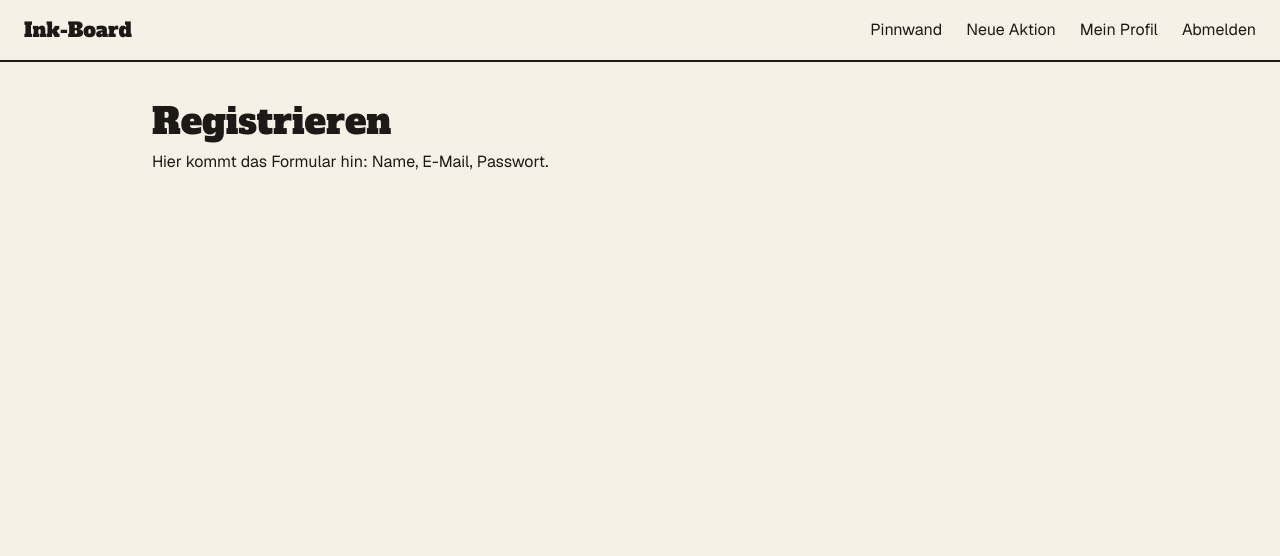
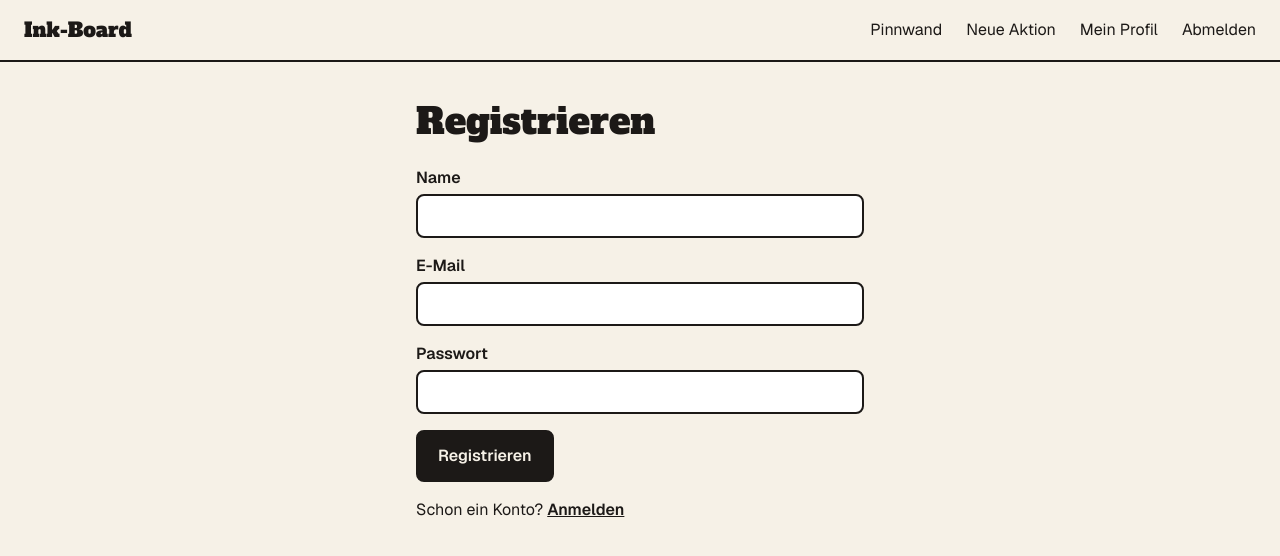
Before and after one commit to LeoWu1401/abschlussprojekt, a Next.js app: page /register in a window 1280 px wide. Shown: the top 556 px of the page. Built offline with nearby package versions, Linux system fonts and the light colour scheme.

Commit message:
Added register and login forms

```diff
--- /dev/null
+++ b/app/components/Field.tsx
@@ -0,0 +1,14 @@
+type FieldProps = {
+  label: string;
+  name: string;
+  type?: string;
+};
+
+export default function Field({ label, name, type = "text" }: FieldProps) {
+  return (
+    <label className="block">
+      <span className="mb-1 block font-semibold">{label}</span>
+      <input name={name} type={type} className="input" />
+    </label>
+  );
+}
--- a/app/login/page.tsx
+++ b/app/login/page.tsx
@@ -1,8 +1,23 @@
+import Link from "next/link";
+import Field from "../components/Field";
+
 export default function LoginPage() {
   return (
-    <div>
+    <div className="mx-auto max-w-md">
       <h1>Anmelden</h1>
-      <p>Hier kommt das Formular hin: E-Mail, Passwort.</p>
+      <form className="mt-6 flex flex-col gap-4">
+        <Field label="E-Mail" name="email" type="email" />
+        <Field label="Passwort" name="password" type="password" />
+        <button type="button" className="btn-primary self-start">
+          Anmelden
+        </button>
+      </form>
+      <p className="mt-4">
+        Noch kein Konto?{" "}
+        <Link href="/register" className="font-semibold underline">
+          Registrieren
+        </Link>
+      </p>
     </div>
   );
 }
--- a/app/register/page.tsx
+++ b/app/register/page.tsx
@@ -1,8 +1,24 @@
+import Link from "next/link";
+import Field from "../components/Field";
+
 export default function RegisterPage() {
   return (
-    <div>
+    <div className="mx-auto max-w-md">
       <h1>Registrieren</h1>
-      <p>Hier kommt das Formular hin: Name, E-Mail, Passwort.</p>
+      <form className="mt-6 flex flex-col gap-4">
+        <Field label="Name" name="name" />
+        <Field label="E-Mail" name="email" type="email" />
+        <Field label="Passwort" name="password" type="password" />
+        <button type="button" className="btn-primary self-start">
+          Registrieren
+        </button>
+      </form>
+      <p className="mt-4">
+        Schon ein Konto?{" "}
+        <Link href="/login" className="font-semibold underline">
+          Anmelden
+        </Link>
+      </p>
     </div>
-  )
+  );
 }
```
